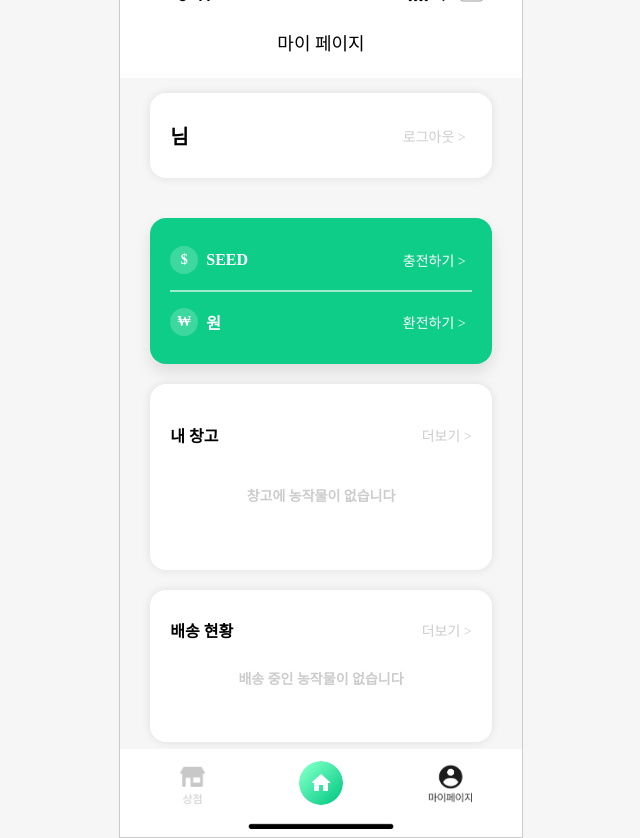
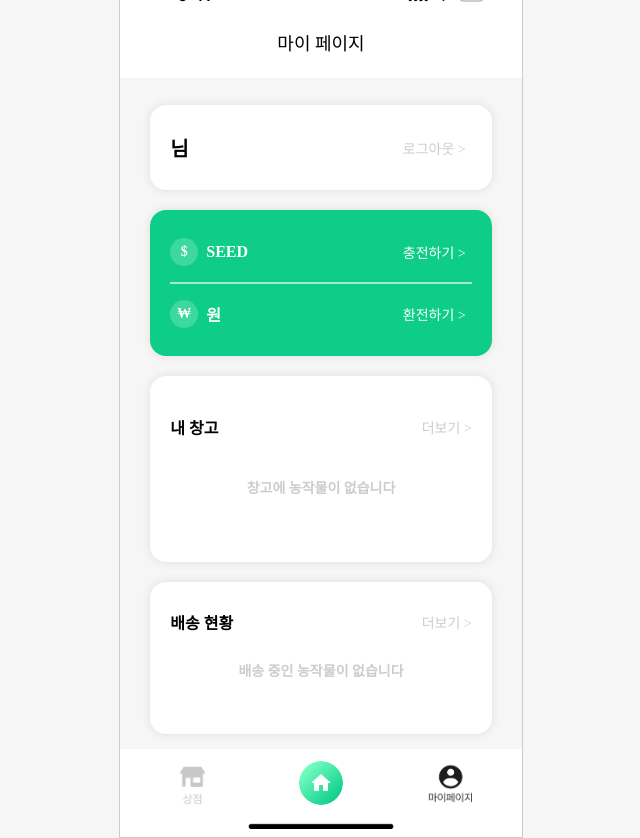
Before and after one commit to sion52/SEEDO, a Flask app: template templates/my.html in a window 1280 px wide. Shown: the whole page, without its empty margins (319-959 px from the left). Run offline with Flask 3, Linux system fonts and the light colour scheme; the template is opened without the code that fills it, so the values that code supplies are empty; some web fonts are replaced.

Commit message:
my 수정정

```diff
--- a/static/css/my.css
+++ b/static/css/my.css
@@ -94,7 +94,7 @@ html, body {
 /* 본문 */
 .main-content {
   flex: 1;
-  padding: 130px 0 16px 0;  /* ✅ 헤더 높이만큼 위에서 띄움 */
+  padding: 115px 0 16px 0;  /* ✅ 헤더 높이만큼 위에서 띄움 */
   overflow-y: auto;
   scrollbar-width: none;
 }
@@ -114,7 +114,7 @@ html, body {
   padding: 28px 20px;
 }
 .card.wallet-card{
-  margin-top: 40px;
+  margin-top: 0px;
 }
 .card.inventory-card {
   min-height: 130px; /* 카드 길이 더 늘림 */
@@ -141,6 +141,7 @@ html, body {
   display: flex;
   justify-content: space-between;
   align-items: center;
+  margin-top: 27px;
 }
 .user-name {
   font-size: 20px;
@@ -159,7 +160,7 @@ html, body {
   background: #0dcd89;
   color: #fff;
   padding: 20px;
-  box-shadow: 0 8px 16px rgba(0, 0, 0, 0.1);
+  box-shadow: 0 0px 10px rgba(0, 0, 0, 0.1);
 }
 .wallet-row {
   display: flex;
```
